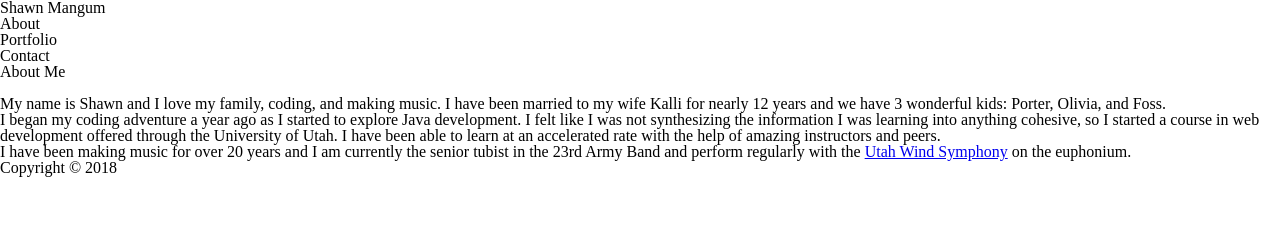
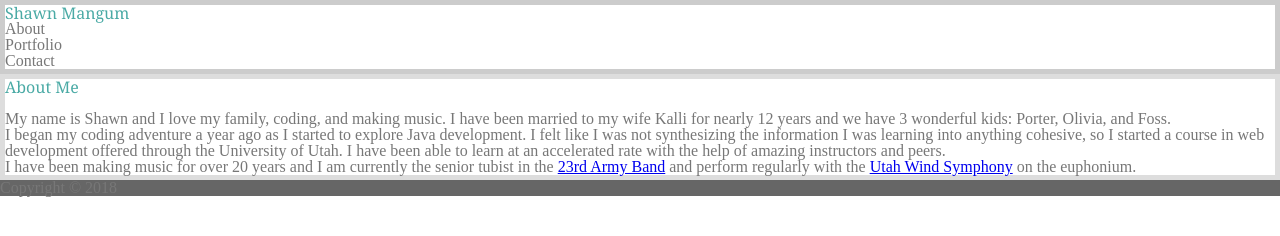
Before and after one commit to tubashawn/tubaShawn.github.io, a plain HTML site: page index.html in a window 1280 px wide. Drawn offline with Linux system fonts and the light colour scheme; files that its build step writes are made by us from their sources.

Commit message:
Updated on April 16

```diff
--- a/assets/css/style.css
+++ b/assets/css/style.css
@@ -0,0 +1,32 @@
+body {
+
+}
+
+header {
+    background-color: #ffffff;
+    border-color: #cccccc;
+    border-width: 5px;
+    border-style: solid;
+}
+
+h1, h2 {
+    color: #4aaaa5;
+    font-family: 'Georgia', Times, Times New Roman, serif;
+}
+
+.bodytext {
+    color: #777777;
+    font-family: Arial', 'Helvetica Neue', Helvetica, sans-serif;
+}
+
+section {
+    background-color: #ffffff;
+    border-color: #dddddd;
+    border-width: 5px;
+    border-style: solid;
+}
+
+footer {
+    background-color: #666666;
+
+}
--- a/index.html
+++ b/index.html
@@ -5,29 +5,29 @@
     <meta http-equiv="X-UA-Compatible" content="IE=edge">
     <title>Page Title</title>
     <meta name="viewport" content="width=device-width, initial-scale=1">
-    <link rel="stylesheet" type="text/css" media="screen" href="css/reset.css" />
-    <link rel="stylesheet" type="text/css" media="screen" href="css/style.css" />
+    <link rel="stylesheet" type="text/css" media="screen" href="assets/css/reset.css" />
+    <link rel="stylesheet" type="text/css" media="screen" href="assets/css/style.css" />
     <script src="main.js"></script>
 </head>
 <body>
     <header>
         <h1>Shawn Mangum</h1>
         <div>
-            <h4>About</h4>
-            <h4>Portfolio</h4>
-            <h4>Contact</h4>
+            <h4 class="bodytext">About</h4>
+            <h4 class="bodytext">Portfolio</h4>
+            <h4 class="bodytext">Contact</h4>
         </div>
     </header>
     <section>
         <h2>About Me</h2>
         <img href="#">
-        <p>My name is Shawn and I love my family, coding, and making music. I have been married to my wife Kalli for nearly 12 years and we have 3 wonderful kids: Porter, Olivia, and Foss.</p>
-        <p>I began my coding adventure a year ago as I started to explore Java development. I felt like I was not synthesizing the information I was learning into anything cohesive, so I started a course in web development offered through the University of Utah.
+        <p class="bodytext">My name is Shawn and I love my family, coding, and making music. I have been married to my wife Kalli for nearly 12 years and we have 3 wonderful kids: Porter, Olivia, and Foss.</p>
+        <p class="bodytext">I began my coding adventure a year ago as I started to explore Java development. I felt like I was not synthesizing the information I was learning into anything cohesive, so I started a course in web development offered through the University of Utah.
             I have been able to learn at an accelerated rate with the help of amazing instructors and peers.</p>
-        <p>I have been making music for over 20 years and I am currently the senior tubist in the 23rd Army Band and perform regularly with the <a href="http://www.utahwindsymphony.org/" target="_blank">Utah Wind Symphony</a> on the euphonium.</p>
+        <p class="bodytext">I have been making music for over 20 years and I am currently the senior tubist in the <a href="https://www.facebook.com/23rdarmyband/" target="_blank">23rd Army Band</a> and perform regularly with the <a href="http://www.utahwindsymphony.org/" target="_blank">Utah Wind Symphony</a> on the euphonium.</p>
     </section>
     <footer>
-        <div>Copyright &copy; 2018</div>
+        <div class="bodytext">Copyright &copy; 2018</div>
     </footer>
 </body>
 </html>
```
Also changed, not shown: contact.html (+23 -0 lines), portfolio.html (+46 -0 lines).
